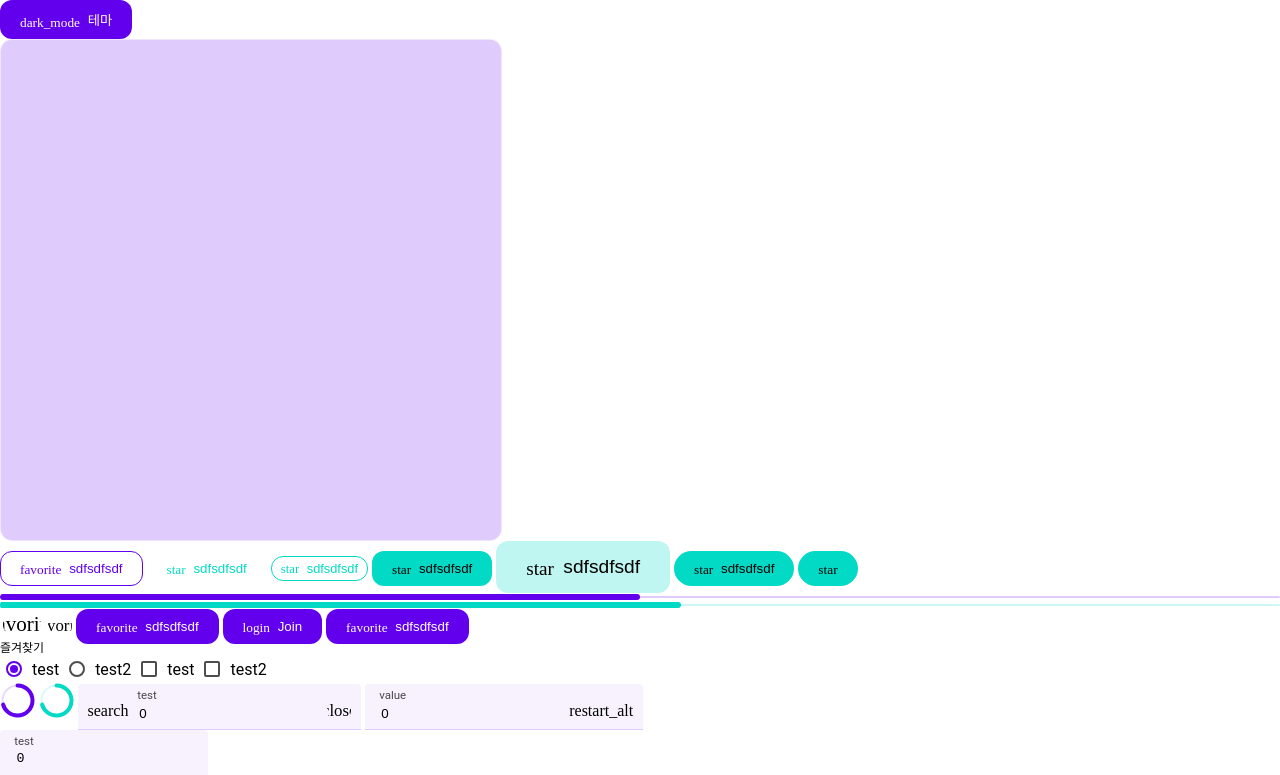
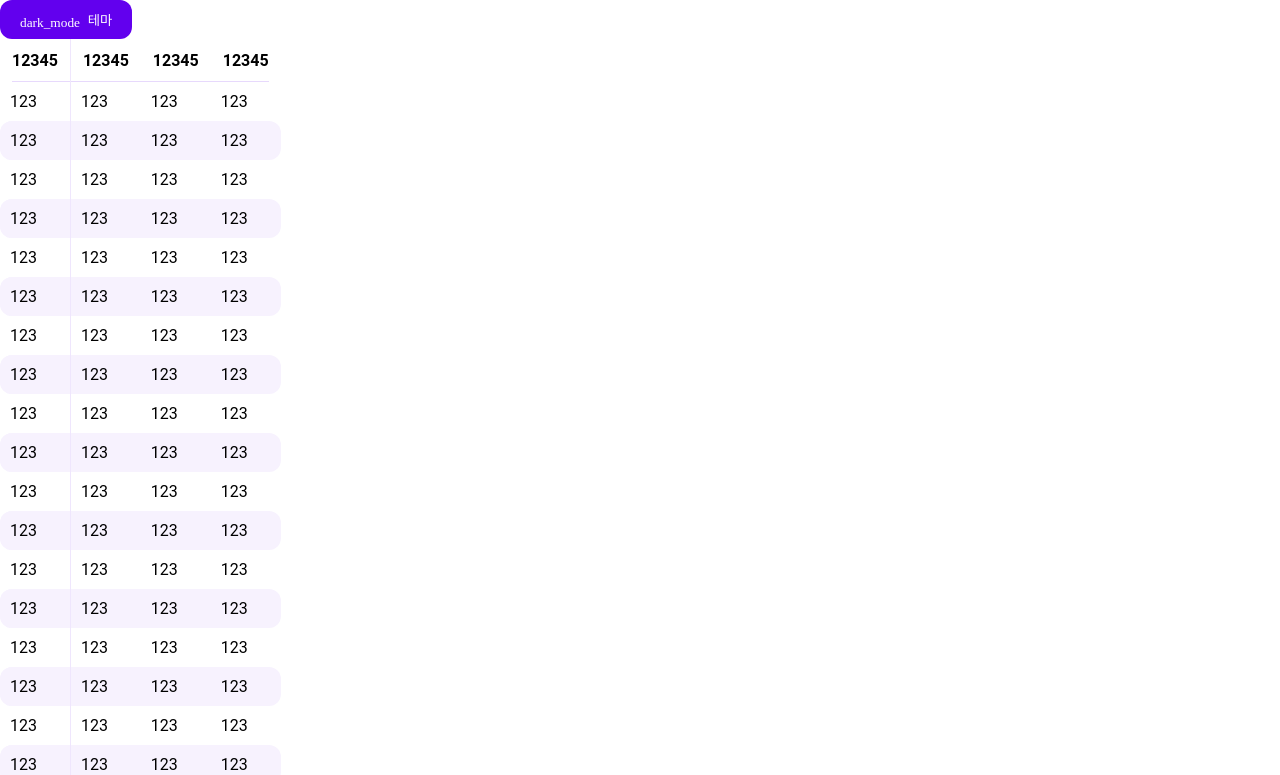
Before and after one commit to seo-rii/nunui-next, a SvelteKit app: page / in a window 1280 px wide. Shown: the top 775 px of the page. Built offline with nearby package versions, Linux system fonts and the light colour scheme.

Commit message:
feat: implement table

```diff
--- a/src/lib/index.ts
+++ b/src/lib/index.ts
@@ -17,6 +17,8 @@ import Paper from '$lib/paper/Paper.svelte';
 import LinearProgress from '$lib/progress/LinearProgress.svelte';
 import CircularProgress from '$lib/progress/CircularProgress.svelte';
 
+import Table from '$lib/table/Table.svelte';
+
 export {
 	ThemeProvider,
 	Button,
@@ -31,5 +33,6 @@ export {
 	Input,
 	Checkbox,
 	Select,
-	Expand
+	Expand,
+	Table
 };
--- /dev/null
+++ b/src/lib/table/Table.svelte
@@ -0,0 +1,145 @@
+<script lang="ts">
+    import {Render, Table} from "$lib";
+
+    let {
+        style = '',
+        children,
+        header,
+        stickyTop: _st = false as boolean | number,
+        stickyLeft: _sl = false as boolean | number,
+    } = $props();
+
+    let st = $derived(_st || _st === 0), sl = $derived(_sl || _sl === 0);
+    let stv = $derived((_st === true ? 0 : _st || 0) + 'px'), slv = $derived((_sl === true ? 0 : _sl || 0) + 'px');
+</script>
+
+<main {style} class:st class:sl style:--stv="{stv}" style:--slv="{slv}">
+    <table>
+        <thead>
+            <Render it={header}/>
+        </thead>
+        <Render {children}/>
+    </table>
+</main>
+
+<style lang="scss">
+  main {
+    width: 100%;
+    position: relative;
+
+
+    &.st thead :global(th) {
+      position: sticky;
+      top: var(--stv);
+    }
+
+    &.sl {
+      :global(tbody tr:nth-child(even) > *:first-child) {
+        background: var(--primary-light1);
+      }
+
+      :global(tr:nth-child(odd) > *:first-child) {
+        background: var(--surface);
+      }
+
+      :global(tbody tr:hover > *:first-child) {
+        background: var(--primary-light3);
+      }
+
+      :global(tr > *:first-child) {
+        position: sticky;
+        left: var(--slv);
+        z-index: 1;
+        border-right: 1px solid var(--primary-light2);
+      }
+    }
+  }
+
+  .st {
+    :global(thead th) {
+      z-index: 1;
+      background: var(--surface);
+    }
+  }
+
+  .sl.st :global(thead th:first-child) {
+    z-index: 2;
+  }
+
+  table {
+    //border-collapse: collapse;
+    border-spacing: 0;
+    margin-bottom: 20px;
+    max-width: 100vw;
+    --r: 12px;
+
+    :global {
+      th {
+        padding: 12px;
+        font-weight: 600;
+        text-align: left;
+        position: relative;
+
+        &:first-child {
+          border-top-left-radius: var(--r);
+          border-bottom-left-radius: var(--r);
+        }
+
+        &:last-child {
+          border-top-right-radius: var(--r);
+          border-bottom-right-radius: var(--r);
+        }
+
+        &:after {
+          position: absolute;
+          content: '';
+          bottom: 0;
+          left: 0;
+          right: 0;
+          height: 1px;
+          border-bottom: 1px solid var(--primary-light3);
+        }
+
+        &:first-child:after {
+          left: 12px;
+        }
+
+        &:last-child:after {
+          right: 12px;
+        }
+      }
+
+      tbody tr:hover {
+        background-color: var(--primary-light3);
+        --r: 18px;
+      }
+
+      tr {
+        transition: background 0.2s ease-in-out;
+
+        &:nth-child(even) {
+          background-color: var(--primary-light1);
+        }
+
+        &:active {
+          --r: 24px;
+        }
+      }
+
+      td {
+        padding: 10px;
+        transition: all 0.2s ease-in-out;
+
+        &:first-child {
+          border-top-left-radius: var(--r);
+          border-bottom-left-radius: var(--r);
+        }
+
+        &:last-child {
+          border-top-right-radius: var(--r);
+          border-bottom-right-radius: var(--r);
+        }
+      }
+    }
+  }
+</style>
--- a/src/routes/+page.svelte
+++ b/src/routes/+page.svelte
@@ -9,7 +9,7 @@
         LinearProgress,
         Paper,
         IconButton,
-        Expand, Select
+        Expand, Select, Table
     } from "$lib";
     import {tween} from "$lib/util.svelte.js";
 
@@ -23,6 +23,25 @@
     })
 </script>
 
+
+<Table stickyLeft stickyTop>
+    {#snippet header()}
+        <tr>
+            {#each {length: 4} as _}
+                <th>12345</th>
+            {/each}
+        </tr>
+    {/snippet}
+    <tbody>
+    {#each {length: 100} as _}
+        <tr>
+            {#each {length: 4} as _}
+                <td>123</td>
+            {/each}
+        </tr>
+    {/each}
+    </tbody>
+</Table>
 <div style="width:500px;height:500px;max-width: 100vw;border: 1px solid var(--primary-light2);border-radius: 12px">
     <Ripple active/>
 </div>
```
Also changed, not shown: package.json (+8 -8 lines), 2 other files (tests, documents, lock files or other folders).
